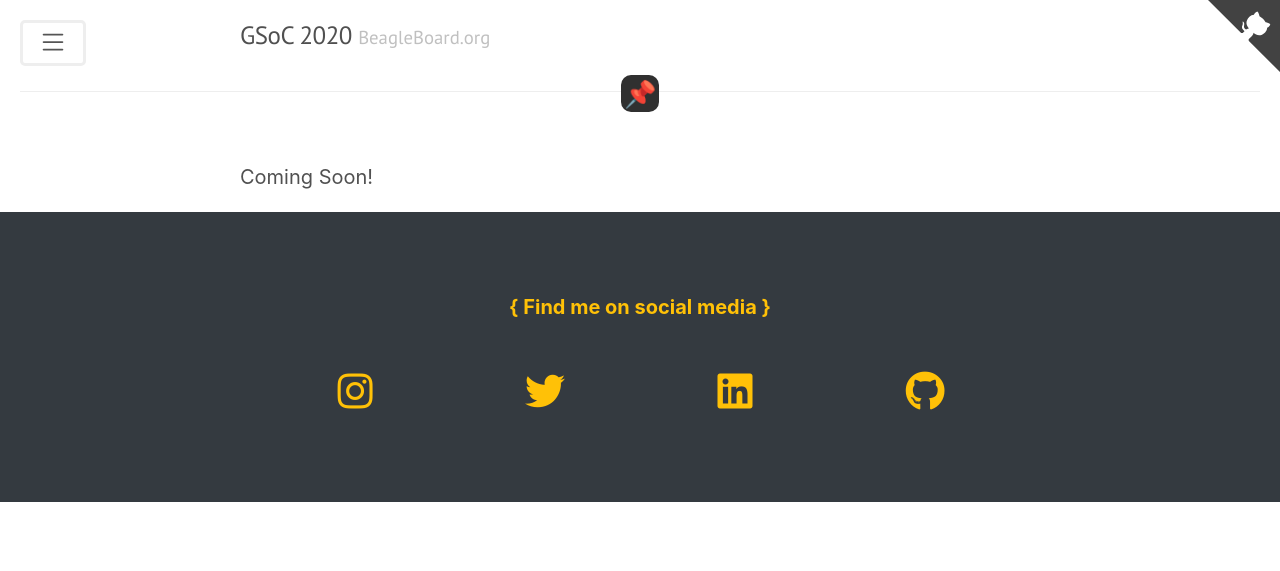
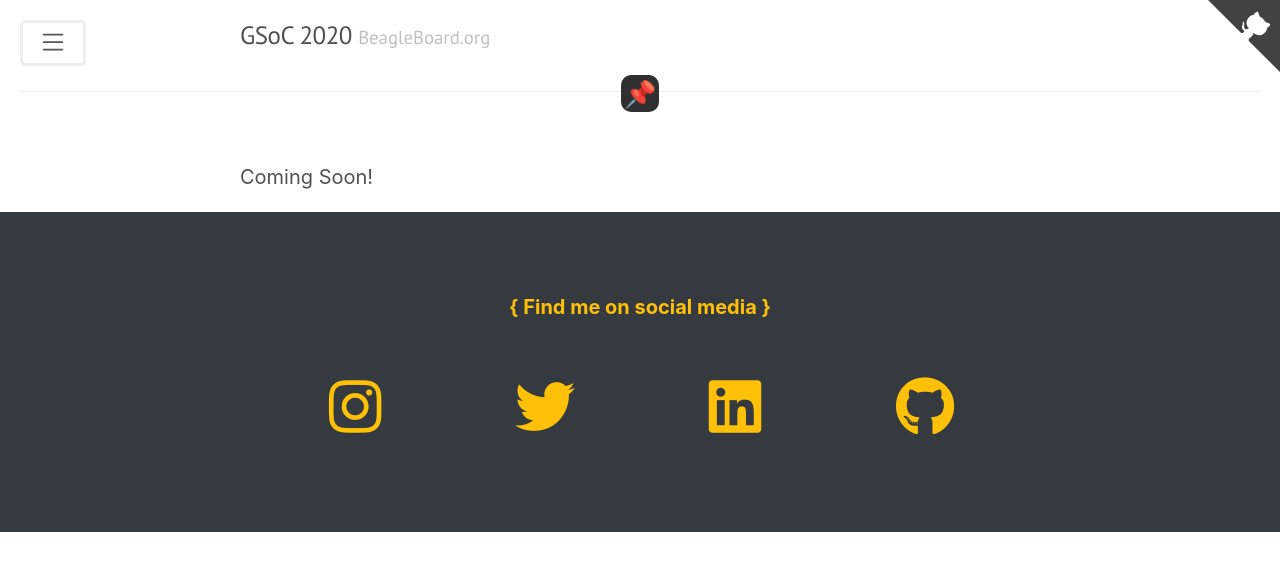
Before and after one commit to lorforlinux/GSoC2020_BeagleBoard.org, a Jekyll site: the page built from markdown/uart.md, in a window 1280 px wide. Shown: the top 571 px of the page. Built offline with Jekyll 4.4.1, drawn with Linux system fonts in a browser that asks for light colours; nearby versions of some CDN libraries.

Commit message:
fix fotter problem

```diff
--- a/_layouts/default.html
+++ b/_layouts/default.html
@@ -34,7 +34,7 @@
     <label for="sidebar-checkbox" class="sidebar-toggle fas fa-bars"></label>
     <div class='scrolltop'>
       <div class='scroll icon'>
-        <i class="fa fa-chevron-circle-up"></i>
+        <i class="fa fa-chevron-circle-up text-danger"></i>
       </div>
     </div>
     <script src='{{ site.baseurl }}/public/js/script.js'></script>
--- a/public/css/style.css
+++ b/public/css/style.css
@@ -64,7 +64,7 @@ hr.drop:after{
 .scrolltop {
 	display:none;
 	width:100%;
-	margin:0 auto;
+	margin:1rem auto;
 	position:fixed;
 	bottom:1rem;
 	right:1rem;
@@ -74,7 +74,7 @@ hr.drop:after{
 	right:1rem;
 	bottom:1rem;
 	background: transparent;
-	padding:1rem;
+	padding:0rem;
 	text-align: center;
 	margin: 0 0 0 0;
 	cursor:pointer;
@@ -84,7 +84,7 @@ hr.drop:after{
 	-o-transition: 0.5s;
 }
 .scroll:hover {
-	text-shadow: 0 0 1rem red;
+    transform :scale(1.25);
 	transition: 0.5s;
 	-moz-transition: 0.5s;
 	-webkit-transition: 0.5s;
@@ -92,7 +92,7 @@ hr.drop:after{
 }
 
 .scroll .fa {
-	font-size:2rem;
+	font-size:2.5rem;
 	transition: 0.5s;
 	-moz-transition: 0.5s;
 	-webkit-transition: 0.5s;
@@ -108,9 +108,10 @@ footer.jumbotron{
 margin-bottom: 0 !important;
 }
 .fa-footer {
-    font-size:40px !important;
+    font-size:3rem !important;
 }
 .fab{
+    z-index: 1;
     transition: all 0.3s ease-in-out;
     position: relative;
 }
@@ -118,7 +119,3 @@ margin-bottom: 0 !important;
     transform :scale(1.25);
     color:white !important;
 }
-
-body {
-    margin: 0 0 100px; /* bottom = footer height */
-}
```
